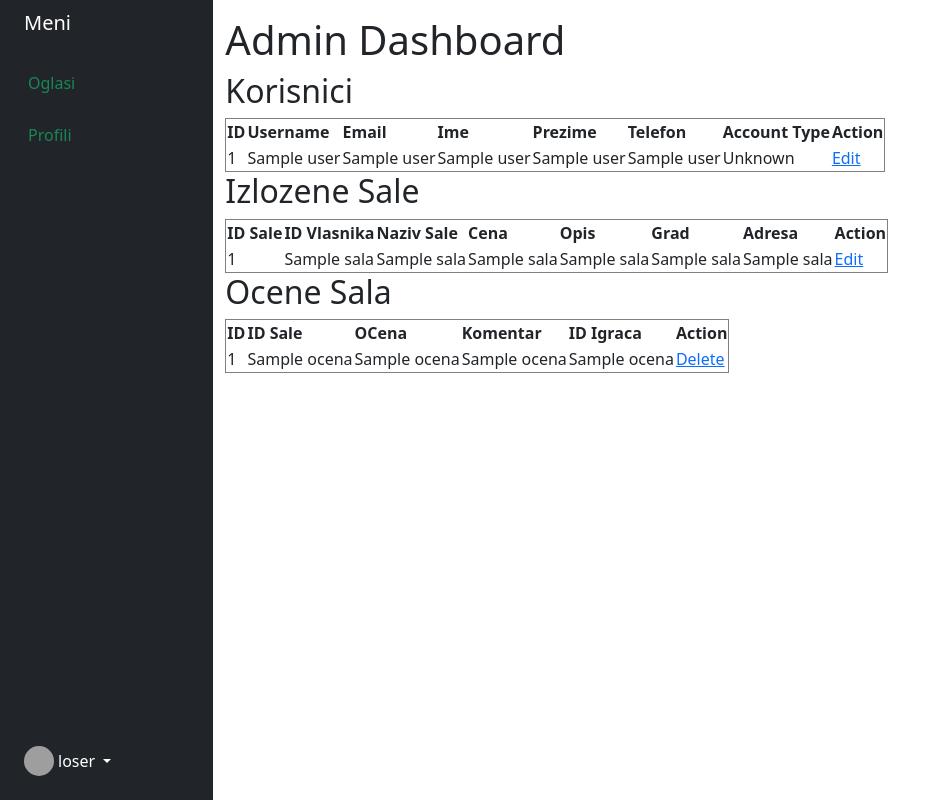
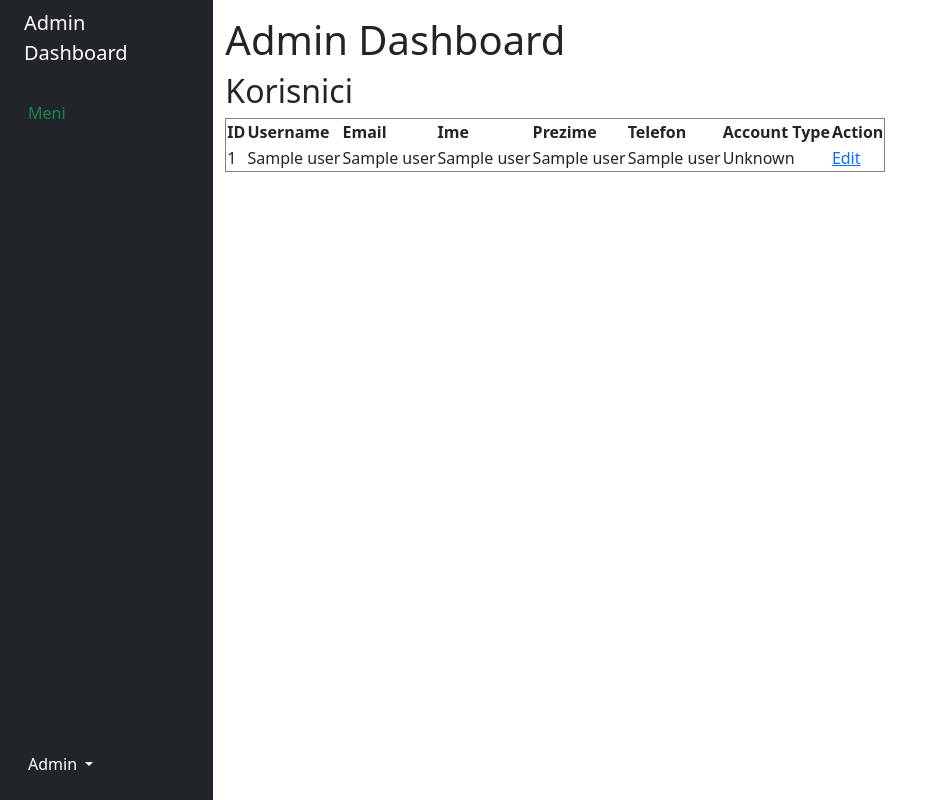
Before and after one commit to daniloradosavljevic/terminisrbijaprojekat, a Flask app: template templates/admin_dashboard.html in a window 1280 px wide. Shown: the whole page, without its empty margins (0-927 px from the left). Run offline with Flask 3, Linux system fonts and the light colour scheme; the template is opened without the code that fills it: most values are stand-ins (such as "Sample title", 1, 10 or a date in 2020); some libraries are stand-ins or nearby versions; grey boxes are pictures that could not be loaded.

Commit message:
Sredjen admin panel

```diff
--- a/templates/admin_dashboard.html
+++ b/templates/admin_dashboard.html
@@ -17,22 +17,21 @@
             <div class="col-auto col-md-3 col-xl-2 px-sm-2 px-0 bg-dark">
                 <div class="d-flex flex-column align-items-center align-items-sm-start px-3 pt-2 text-white min-vh-100">
                     <a href="dashboard.html" class="d-flex align-items-center pb-3 mb-md-0 me-md-auto text-white text-decoration-none">
-                        <span class="fs-5 d-none d-sm-inline">Meni</span>
+                        <span class="fs-5 d-none d-sm-inline">Admin Dashboard</span>
                     </a>
                     <ul class="nav nav-pills flex-column mb-sm-auto mb-0 align-items-center align-items-sm-start" id="menu">
                         <li>
-                            <a href="#submenu1" data-bs-toggle="collapse" class="nav-link px-0 align-middle">
-                                <i class="fs-4 bi-speedometer2"></i> <span class="ms-1 d-none d-sm-inline text-success">Oglasi</span> </a>
-                        </li>
-                        <li>
                             <a href="#submenu2" data-bs-toggle="collapse" class="nav-link px-0 align-middle ">
-                                <i class="fs-4 bi-bootstrap"></i> <span class="ms-1 d-none d-sm-inline text-success">Profili</span></a>
+                                <i class="fs-4 bi-bootstrap"></i> <span class="ms-1 d-none d-sm-inline text-success">Meni</span></a>
                             <ul class="collapse nav flex-column ms-1" id="submenu2" data-bs-parent="#menu">
                                 <li class="w-100">
-                                    <a href="#" class="nav-link px-0"> <span class="d-none d-sm-inline text-success">Balon Sale</span></a>
+                                    <a href="#" class="nav-link px-0" onclick="showDiv('sale')"> <span class="d-none d-sm-inline text-success">Balon Sale</span></a>
                                 </li>
                                 <li>
-                                    <a href="#" class="nav-link px-0"> <span class="d-none d-sm-inline text-success">Igraci</span></a>
+                                    <a href="#" class="nav-link px-0" onclick="showDiv('korisnici')"> <span class="d-none d-sm-inline text-success">Korisnici</span></a>
+                                </li>
+                                <li>
+                                    <a href="#" class="nav-link px-0" onclick="showDiv('ocene')"> <span class="d-none d-sm-inline text-success">Ocene i Komentari</span></a>
                                 </li>
                             </ul>
                         </li>
@@ -40,12 +39,11 @@
                     <hr>
                     <div class="dropdown pb-4">
                         <a href="#" class="d-flex align-items-center text-white text-decoration-none dropdown-toggle" id="dropdownUser1" data-bs-toggle="dropdown" aria-expanded="false">
-                            <img src="https://github.com/mdo.png" alt="hugenerd" width="30" height="30" class="rounded-circle">
-                            <span class="d-none d-sm-inline mx-1">loser</span>
+                            <span class="d-none d-sm-inline mx-1">Admin</span>
                         </a>
                         <ul class="dropdown-menu dropdown-menu-dark text-small shadow">
-                            <li><a class="dropdown-item" href="pocetna.html">Nazad na sajt</a></li>
-                            <li><a class="dropdown-item" href="#">Odjavi se</a></li>
+                            <li><a class="dropdown-item" href="{{ url_for('home') }}">Nazad na sajt</a></li>
+                            <li><a class="dropdown-item" href="{{ url_for('logout') }}">Odjavi se</a></li>
                         </ul>
                     </div>
                 </div>
@@ -54,7 +52,7 @@
             <div class="col py-3">
                 {% block body %}
                 <h1>Admin Dashboard</h1>
-
+                <div id="korisnici" class="contentDiv">
                 <h2>Korisnici</h2>
                 <table border="1">
                     <tr>
@@ -77,7 +75,7 @@
                         <td>{{ user[6] }}</td>
 
                         <td>
-                            {% if user[7] == 0 %} Admin {% elif user[7] == 1 %} Korisnik {% elif user[7] == 2 %} Izdavac {% else %} Unknown {% endif %}
+                            {% if user[7] == 0 %} Admin {% elif user[7] == 1 %} Korisnik {% elif user[7] == 2 %} Vlasnik sale {% else %} Unknown {% endif %}
                         </td>
 
                         <td>
@@ -86,8 +84,9 @@
                     </tr>
                     {% endfor %}
                 </table>
-
-                <h2>Izlozene Sale</h2>
+            </div>
+            <div id="sale" class="contentDiv" style="display: none;">
+                <h2>Balon sale</h2>
                 <table border="1">
                     <tr>
                         <th>ID Sale</th>
@@ -114,13 +113,14 @@
                     </tr>
                     {% endfor %}
                 </table>
-
-                <h2>Ocene Sala</h2>
+            </div>
+            <div id="ocene" class="contentDiv" style="display: none;">
+                <h2>Ocene i Komentari</h2>
                 <table border="1">
                     <tr>
                         <th>ID</th>
                         <th>ID Sale</th>
-                        <th>OCena</th>
+                        <th>Ocena</th>
                         <th>Komentar</th>
                         <th>ID Igraca</th>
                         <th>Action</th>
@@ -139,12 +139,23 @@
                     </tr>
                     {% endfor %}
                 </table>
+            </div>
                 {% endblock %}
 
             </div>
         </div>
     </div>
     <script src="https://cdn.jsdelivr.net/npm/bootstrap@5.0.2/dist/js/bootstrap.bundle.min.js" integrity="sha384-MrcW6ZMFYlzcLA8Nl+NtUVF0sA7MsXsP1UyJoMp4YLEuNSfAP+JcXn/tWtIaxVXM" crossorigin="anonymous"></script>
+    <script>
+        function showDiv(divId) {
+            var divsToHide = document.querySelectorAll('.contentDiv'); // Get all divs with class 'contentDiv'
+            for (var i = 0; i < divsToHide.length; i++) {
+                divsToHide[i].style.display = 'none'; // Hide all divs
+            }
+
+            document.getElementById(divId).style.display = 'block'; // Show the selected div
+        }
+    </script>
 </body>
 
 </html>
--- a/templates/moj_profil.html
+++ b/templates/moj_profil.html
@@ -2,7 +2,7 @@
 {% block body %}
     <h1 class="text-center">Zdravo {{ korisnik['ime'] }}</h1>
     {% if session['tip'] == 0 %}
-    <p class="text-center">({{ uloga }})</p>
+    <p class="text-center">(Admin)</p>
     {% else %}
     <p class="text-center">({{ uloga }})</p>
     {% endif %}
```
